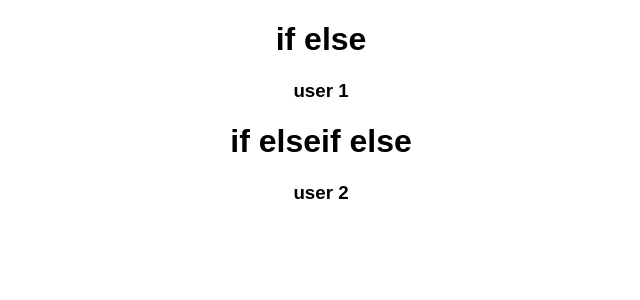
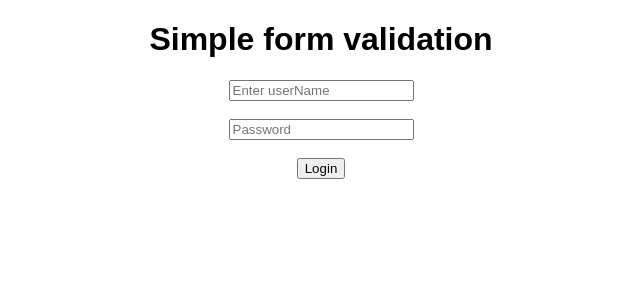
Before and after one commit to yash-jivani/Learn-React-CS, a React (Create React App) app: page / in a window 1280 px wide. Shown: the top 300 px of the page, without its empty margins (319-959 px from the left). Built offline with nearby package versions, Linux system fonts and the light colour scheme.

Commit message:
BasicForm-validation

```diff
--- a/src/App.js
+++ b/src/App.js
@@ -1,10 +1,10 @@
 import React from 'react'
-import Conditions from './component/Conditions'
+import SimpleValidation from './component/SimpleValidation'
 
 export default function App() {
   return (
     <div className='container'>
-      <Conditions />
+      <SimpleValidation />
     </div>
   )
 }
--- /dev/null
+++ b/src/component/SimpleValidation.js
@@ -0,0 +1,66 @@
+import React, { useState } from 'react'
+
+export default function SimpleValidation() {
+
+
+    const [user, setUser] = useState("")
+    const [passwd, setPasswd] = useState("")
+    // show -> username validation
+    const [show, setShow] = useState(false)
+    // passErr -> password validation
+    const [passErr, setPassErr] = useState(false)
+
+    const userInput = (e) => {
+        console.log(e.target.value)
+        setUser(e.target.value)
+        // ager username ki length 4 se kam hai to ...
+        // set show for validation
+        if (e.target.value.length < 4) {
+            setShow(true)
+        }
+        else {
+            setShow(false)
+        }
+    }
+
+    const getData = (e) => {
+        e.preventDefault()
+
+        if (user.length < 3 || passwd.length < 3) {
+            alert('enter valid user name and password')
+        }
+        else {
+            alert('all good :)')
+        }
+
+    }
+
+    const userPasswd = (e) => {
+        console.log(e.target.value)
+        setPasswd(e.target.value)
+        let len = e.target.value
+        // ager password ki length 9 se kam ho to...
+        // set passwd for validation
+        if (len.length < 9) {
+            setPassErr(true)
+        }
+        else {
+            setPassErr(false)
+        }
+    }
+
+    return (
+        <div className='container'>
+            <h1>Simple form validation</h1>
+            <form onSubmit={getData}>
+                <input type="text" placeholder='Enter userName' onChange={userInput} />
+                {/* span tabhi print hoga jab show ki value true hogi */}
+                {show ? <span>invalid</span> : ""}<br /><br />
+                <input type="password" onChange={userPasswd} placeholder='Password' />
+                {/* span tbhi print hoga hab passErr ki value true hogi */}
+                {passErr ? <span> invalid password</span> : ""}<br /><br />
+                <button type='submit'>Login</button>
+            </form>
+        </div>
+    )
+}
```
